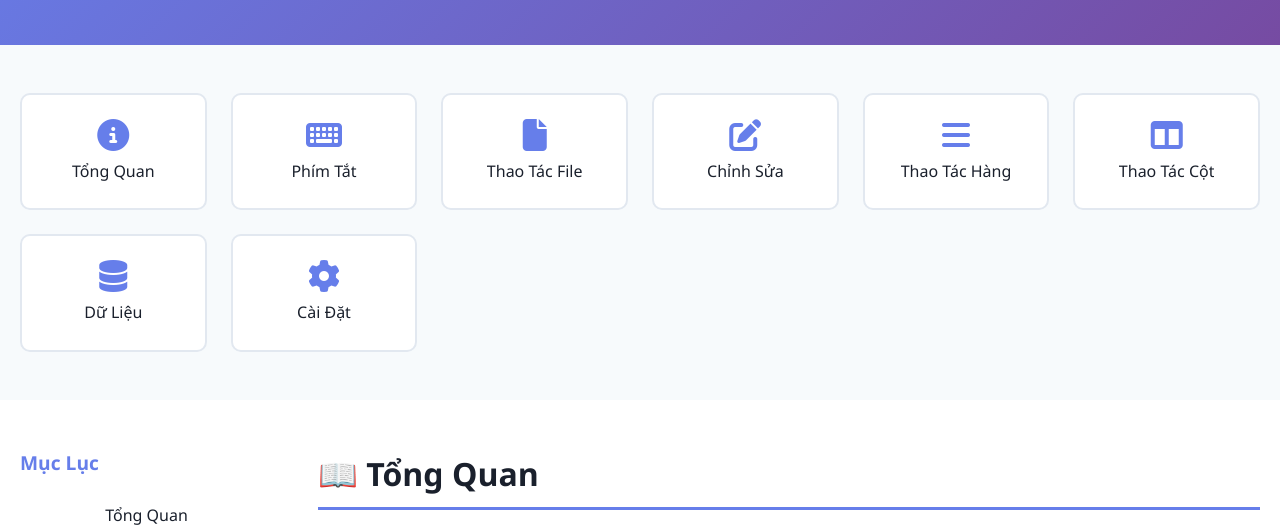
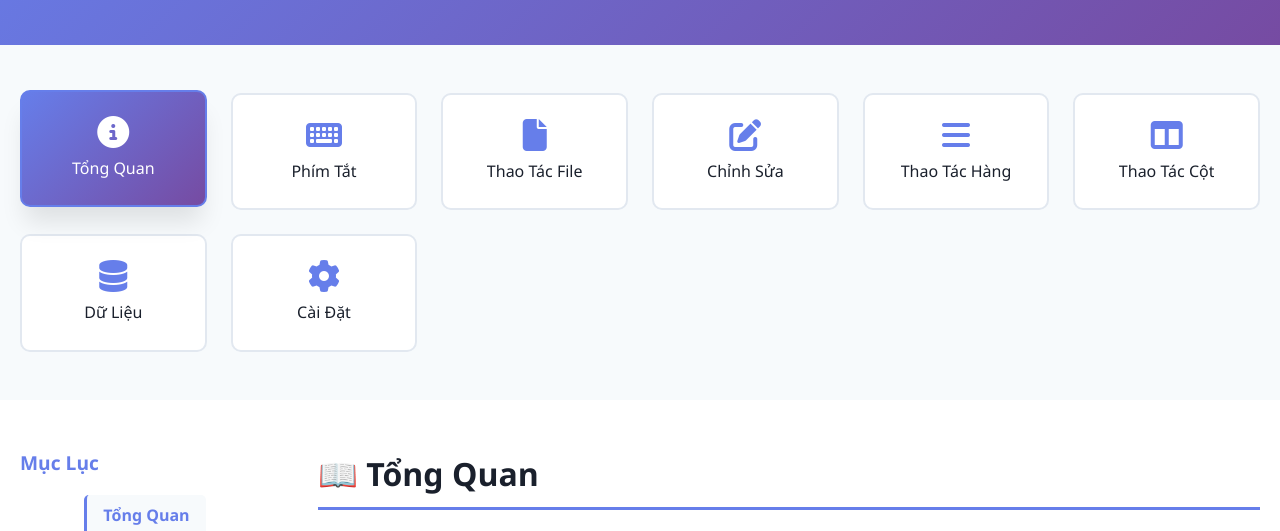
Before and after one commit to tnkbang/tnkbang.github.io, a plain HTML site: page CSVEditor/docs.html in a window 1280 px wide. Shown: the part 256-787 px from the top of the page. Drawn offline with Linux system fonts and the light colour scheme.

Commit message:
highlight quick-nav when scroll

```diff
--- a/CSVEditor/docs-style.css
+++ b/CSVEditor/docs-style.css
@@ -50,6 +50,18 @@
     box-shadow: var(--shadow);
 }
 
+.nav-card.active {
+    border-color: var(--primary-color);
+    background: linear-gradient(135deg, var(--primary-color), var(--secondary-color));
+    color: white;
+    transform: translateY(-3px);
+    box-shadow: var(--shadow-lg);
+}
+
+.nav-card.active i {
+    color: white;
+}
+
 .nav-card i {
     font-size: 2rem;
     color: var(--primary-color);
@@ -100,6 +112,13 @@
 .toc a:hover {
     background: var(--surface-color);
     border-left-color: var(--primary-color);
+}
+
+.toc a.active {
+    background: var(--surface-color);
+    border-left-color: var(--primary-color);
+    color: var(--primary-color);
+    font-weight: 600;
 }
 
 /* Main Documentation Content */
--- a/CSVEditor/script.js
+++ b/CSVEditor/script.js
@@ -192,3 +192,55 @@ document.querySelectorAll('.feature-card, .feature-detail, .shortcut-category').
     el.style.transition = 'opacity 0.6s ease, transform 0.6s ease';
     observer.observe(el);
 });
+
+// Active section highlighting for quick-nav
+const sectionObserverOptions = {
+    threshold: [0, 0.1, 0.2, 0.3, 0.4, 0.5, 0.6, 0.7, 0.8, 0.9, 1],
+    rootMargin: '-80px 0px -80px 0px'
+};
+
+let currentActiveSection = null;
+
+const sectionObserver = new IntersectionObserver((entries) => {
+    // Find the section with the highest intersection ratio
+    let maxRatio = 0;
+    let targetSection = null;
+
+    entries.forEach(entry => {
+        if (entry.isIntersecting && entry.intersectionRatio > maxRatio) {
+            maxRatio = entry.intersectionRatio;
+            targetSection = entry.target;
+        }
+    });
+
+    // If we found a section and it's different from current
+    if (targetSection && targetSection.id !== currentActiveSection) {
+        currentActiveSection = targetSection.id;
+        const sectionId = targetSection.id;
+
+        // Remove active class from all nav cards
+        document.querySelectorAll('.nav-card').forEach(card => {
+            card.classList.remove('active');
+        });
+
+        // Add active class to corresponding nav card
+        const activeCard = document.querySelector(`.nav-card[href="#${sectionId}"]`);
+        if (activeCard) {
+            activeCard.classList.add('active');
+        }
+
+        // Also update sidebar TOC if exists
+        document.querySelectorAll('.toc a').forEach(link => {
+            link.classList.remove('active');
+        });
+        const activeTocLink = document.querySelector(`.toc a[href="#${sectionId}"]`);
+        if (activeTocLink) {
+            activeTocLink.classList.add('active');
+        }
+    }
+}, sectionObserverOptions);
+
+// Observe all doc sections
+document.querySelectorAll('.doc-section').forEach(section => {
+    sectionObserver.observe(section);
+});
```
